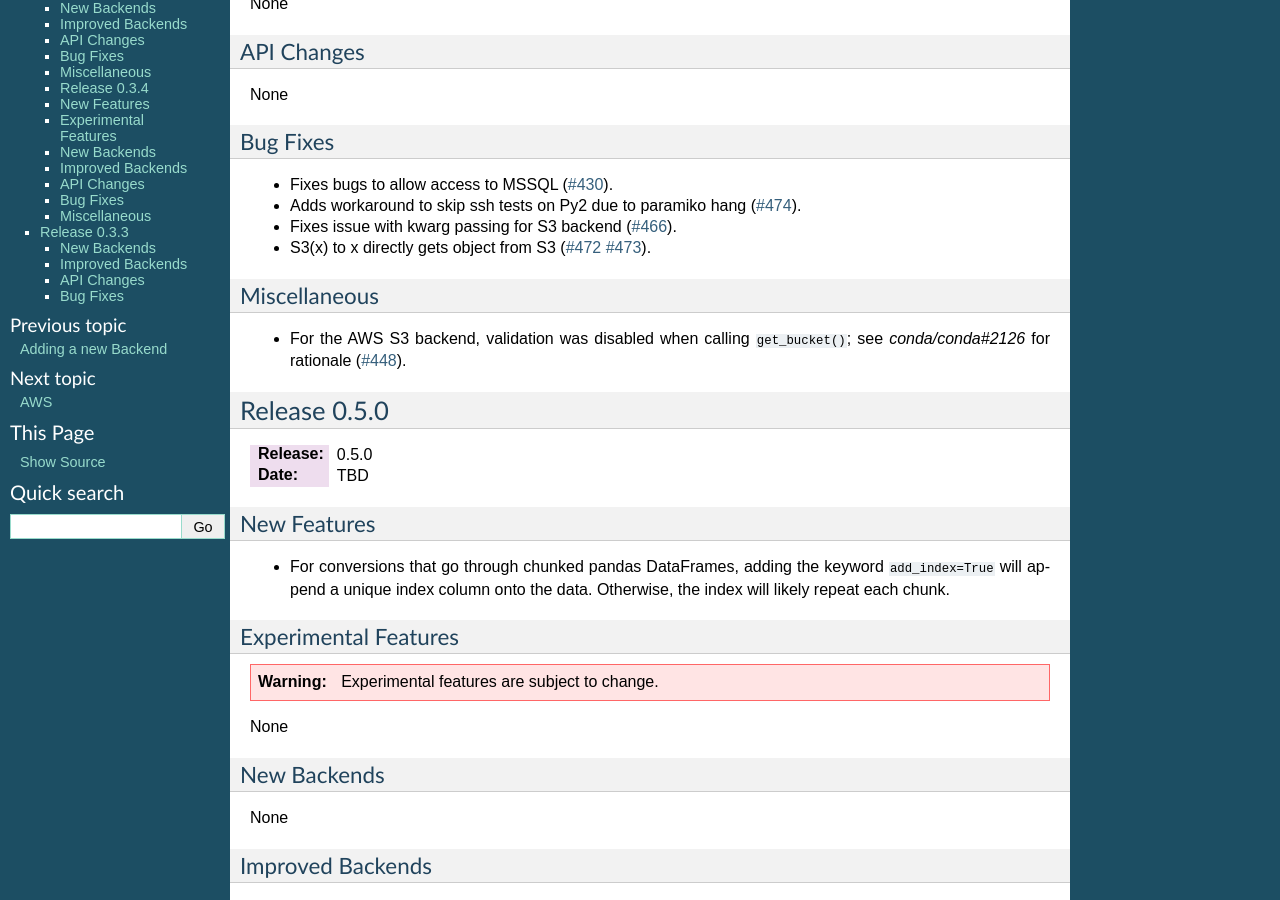
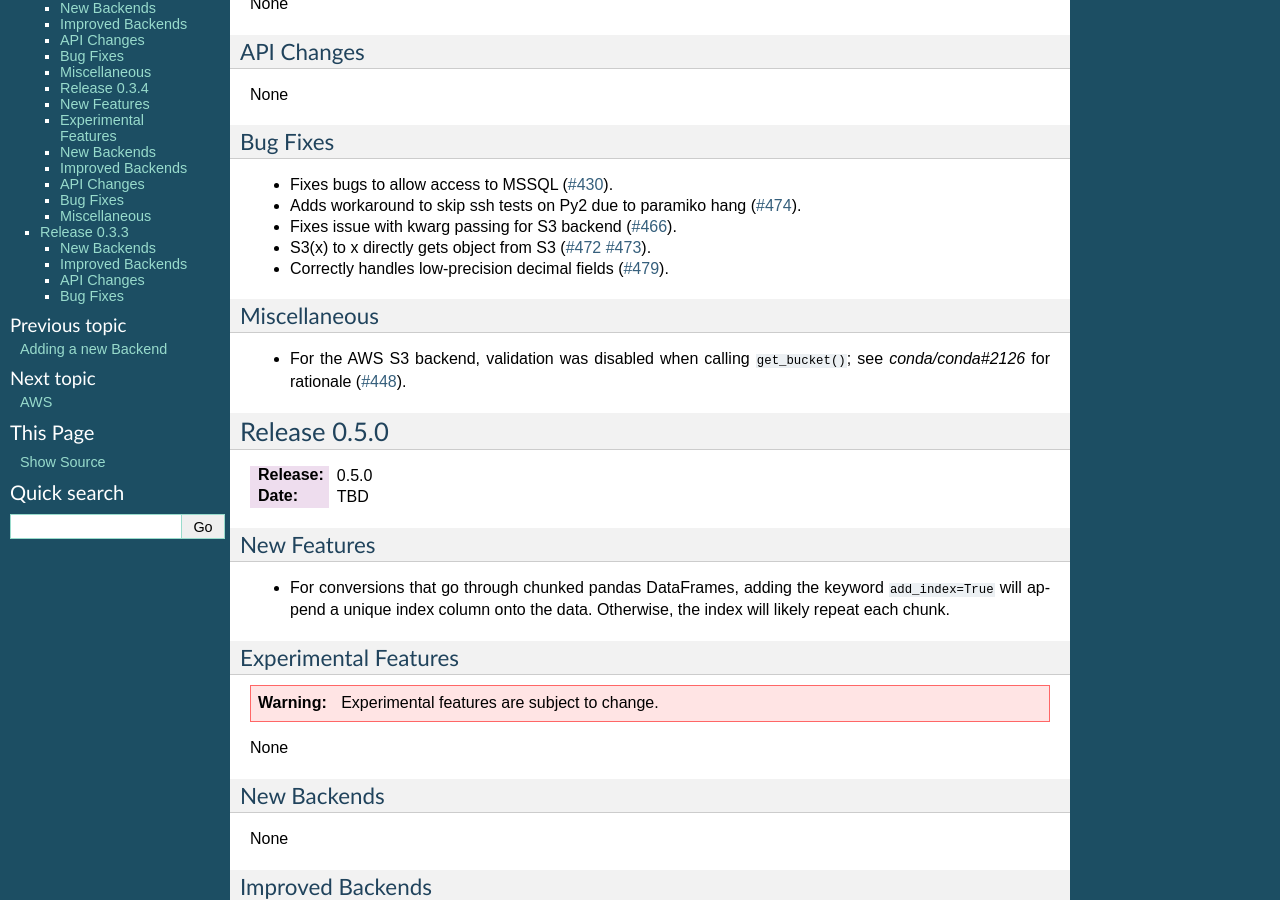
Before and after one commit to blaze/odo, a Sphinx documentation site: the page built from docs/source/releases.rst, in a window 1280 px wide and 900 px high, scrolled down 586 px. Built offline with Sphinx 7.4.7, drawn with Linux system fonts in a browser that asks for light colours.

Commit message:
Add fix to whatsnew

```diff
--- a/docs/source/whatsnew/0.5.1.txt
+++ b/docs/source/whatsnew/0.5.1.txt
@@ -40,6 +40,7 @@ Bug Fixes
 * Adds workaround to skip ssh tests on Py2 due to paramiko hang (:issue:`474`).
 * Fixes issue with kwarg passing for S3 backend (:issue:`466`).
 * S3(x) to x directly gets object from S3 (:issue:`472` :issue:`473`).
+* Correctly handles low-precision decimal fields (:issue:`479`).
 
 Miscellaneous
 -------------
```
